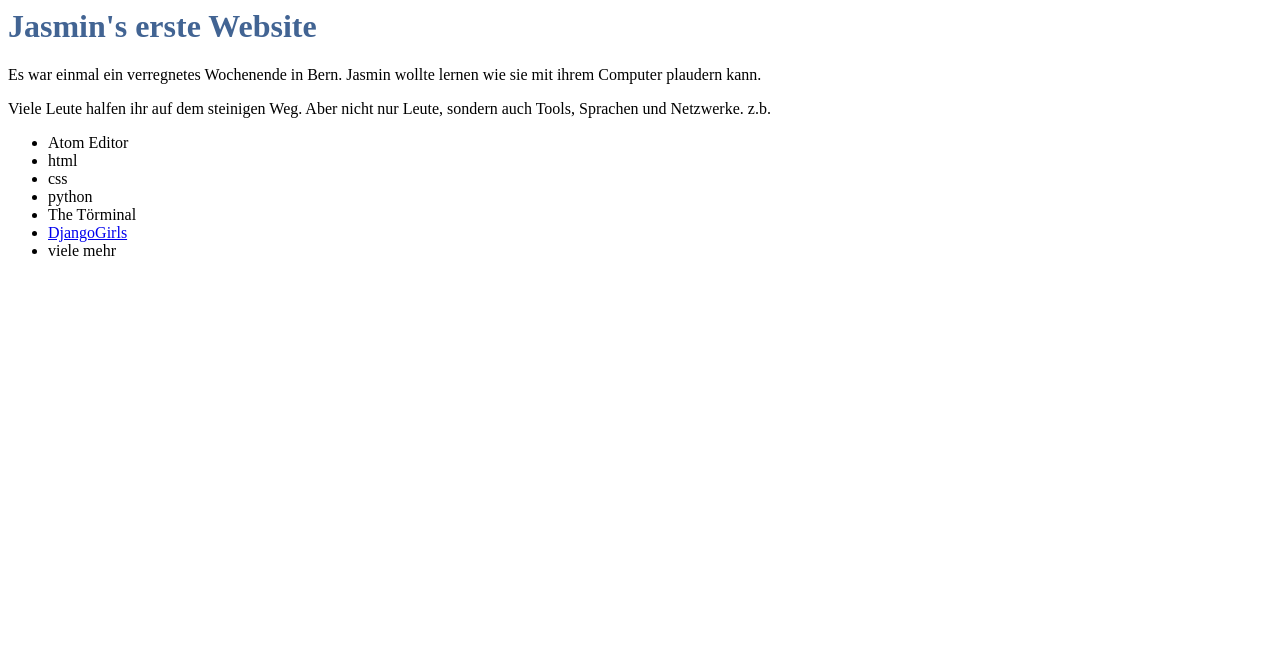
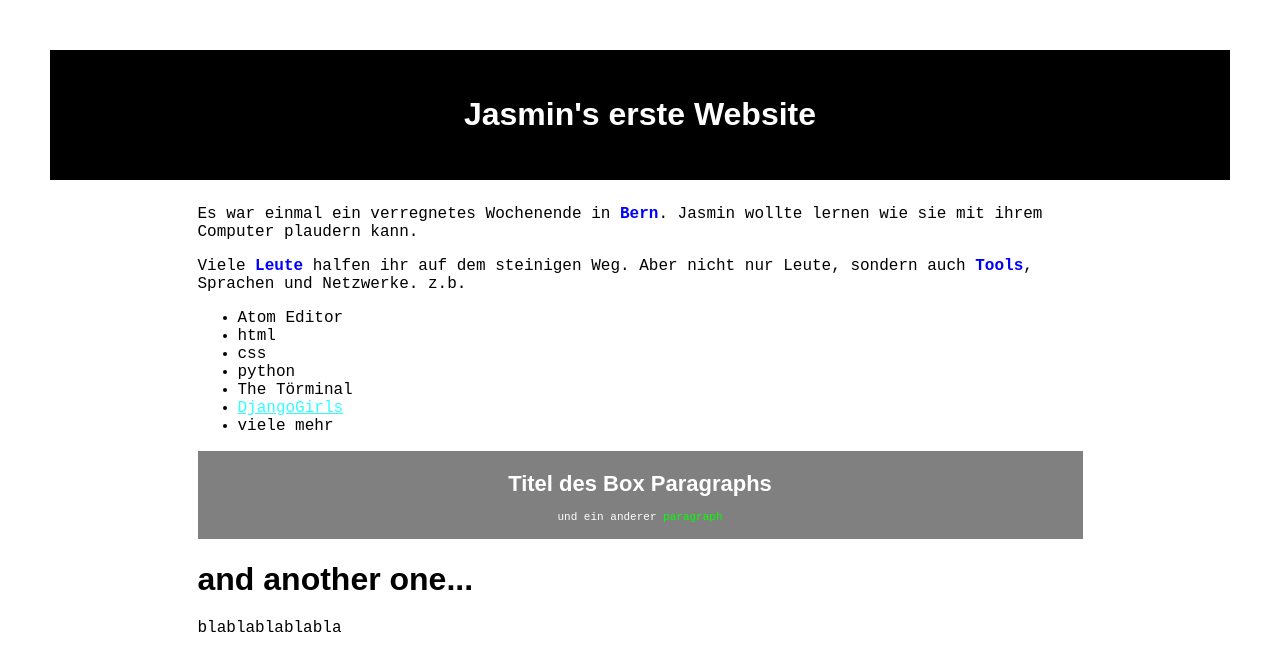
Before and after one commit to bissig/bissig.github.io, a plain HTML site: page index.html in a window 1280 px wide. Drawn offline with Linux system fonts and the light colour scheme.

Commit message:
a complete web page including css

```diff
--- a/index.html
+++ b/index.html
@@ -4,9 +4,12 @@
     <link rel="stylesheet" href="main.css">
   </head>
   <body>
+    <div id="header">
     <h1>Jasmin's erste Website</h1>
-    <p>Es war einmal ein verregnetes Wochenende in Bern. Jasmin wollte lernen wie sie mit ihrem Computer plaudern kann.</p>
-    <p>Viele Leute halfen ihr auf dem steinigen Weg. Aber nicht nur Leute, sondern auch Tools, Sprachen und Netzwerke. z.b.</p>
+  </div>
+  <div id="content">
+    <p>Es war einmal ein verregnetes Wochenende in <span class="color">Bern</span>. Jasmin wollte lernen wie sie mit ihrem Computer plaudern kann.</p>
+    <p>Viele <span class="color">Leute</span> halfen ihr auf dem steinigen Weg. Aber nicht nur Leute, sondern auch <span class="color">Tools</span>, Sprachen und Netzwerke. z.b.</p>
     <ul>
       <li>Atom Editor</li>
       <li>html</li>
@@ -17,5 +20,16 @@
       <li>viele mehr</li>
     </ul>
 
+<div class="box_paragraph">
+    <h1>Titel des Box Paragraphs</h1>
+    <p>und ein anderer <span id="one_green_thing">paragraph</span></p>
+    </div>
+
+    <h1>and another one...</h1>
+    <p>blablablablabla</p>
+
+
+</div>
+
   </body>
 </html>
--- a/main.css
+++ b/main.css
@@ -1,3 +1,45 @@
+body{
+  margin: 50;
+  padding: 0;
+  font-family: "Courier New", Courier, monospace;
+}
+
 h1 {
-    color: #426493;
+  font-family: Arial, Helvetica, sans-serif;
+  color: #black;
 }
+
+#header{
+  text-align: center;
+  padding-top: 25px;
+  padding-bottom: 25px;
+  background-color: black;
+  color: white;
+}
+#one_green_thing{color: #00ff00;}
+.the_important_headers{color: white;
+font-family: Arial Black, Gadget, sans-serif;
+background-color: #426493;
+margin: inherit;}
+
+#content {
+    width: 75%;
+    margin-top: 25px;
+    margin-left: auto;
+    margin-right: auto;
+  }
+
+a {
+  color: #34fcff
+}
+
+.color{font-weight: bold;
+color: blue}
+
+.box_paragraph {
+    background-color: grey;
+    text-align: center;
+    color: white;
+    padding: 5;
+    font-size: 11;
+}
```
